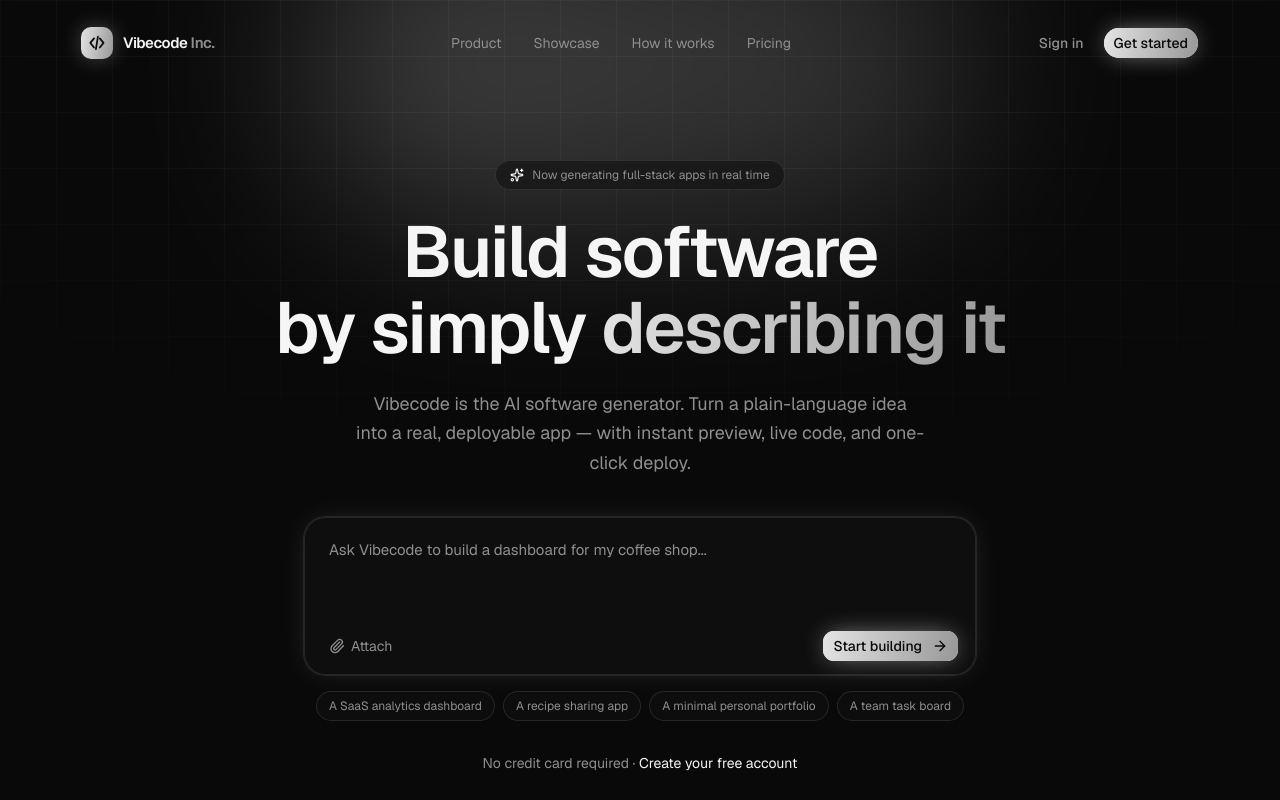
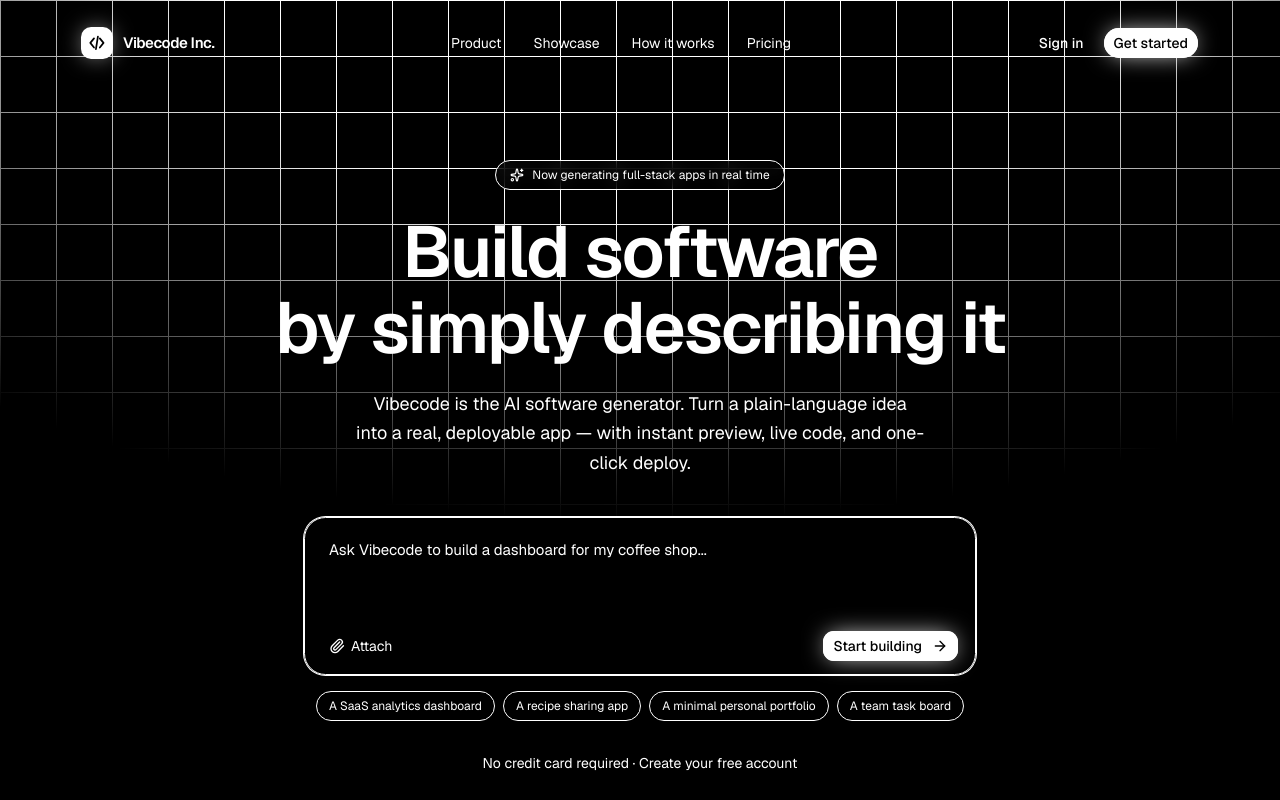
Before and after one commit to kakahanif10-dot/vibecode-69, a Next.js app: page / in a window 1280 px wide. Shown: the top 800 px of the page. Built offline with nearby package versions, Linux system fonts and the light colour scheme.

Commit message:
feat: enforce strict monochrome color scheme\n\nSwitched all color variables to pure black and white, removing gradients and glows for a cleaner look.

```diff
--- a/app/globals.css
+++ b/app/globals.css
@@ -41,46 +41,46 @@
 :root {
   color-scheme: dark;
 
-  /* Black & white minimalist palette — matched to v0.app */
-  /* Near-black background, crisp white headings, subtle low-contrast surfaces */
-  --background: oklch(0.14 0 0);
-  --foreground: oklch(0.97 0 0);
+  /* Strict monochrome — only pure black (#000000) and pure white (#FFFFFF) */
+  /* No greys, no gradation. Surfaces separate via solid white outlines. */
+  --background: #000000;
+  --foreground: #ffffff;
 
-  --card: oklch(0.18 0 0);
-  --card-foreground: oklch(0.97 0 0);
+  --card: #000000;
+  --card-foreground: #ffffff;
 
-  --popover: oklch(0.18 0 0);
-  --popover-foreground: oklch(0.97 0 0);
+  --popover: #000000;
+  --popover-foreground: #ffffff;
 
-  /* Primary is bright white like v0's Sign Up button */
-  --primary: oklch(0.98 0 0);
-  --primary-foreground: oklch(0.14 0 0);
+  /* Primary button: solid white with black text */
+  --primary: #ffffff;
+  --primary-foreground: #000000;
 
-  --secondary: oklch(0.24 0 0);
-  --secondary-foreground: oklch(0.97 0 0);
+  --secondary: #000000;
+  --secondary-foreground: #ffffff;
 
-  --muted: oklch(0.22 0 0);
-  --muted-foreground: oklch(0.65 0 0);
+  --muted: #000000;
+  --muted-foreground: #ffffff;
 
-  --accent: oklch(0.26 0 0);
-  --accent-foreground: oklch(0.97 0 0);
+  --accent: #ffffff;
+  --accent-foreground: #000000;
 
-  --destructive: oklch(0.62 0.2 25);
+  --destructive: #ffffff;
 
-  --border: oklch(1 0 0 / 10%);
-  --input: oklch(1 0 0 / 12%);
-  --ring: oklch(0.6 0 0);
+  --border: #ffffff;
+  --input: #ffffff;
+  --ring: #ffffff;
 
   --radius: 0.75rem;
 
-  --sidebar: oklch(0.16 0 0);
-  --sidebar-foreground: oklch(0.97 0 0);
-  --sidebar-border: oklch(1 0 0 / 8%);
-  --sidebar-accent: oklch(0.24 0 0);
+  --sidebar: #000000;
+  --sidebar-foreground: #ffffff;
+  --sidebar-border: #ffffff;
+  --sidebar-accent: #ffffff;
 
-  /* Monochrome brand gradient stops (light grey → mid grey) */
-  --brand-from: oklch(0.92 0 0);
-  --brand-to: oklch(0.68 0 0);
+  /* Brand wordmark: flat pure white (no gradient) */
+  --brand-from: #ffffff;
+  --brand-to: #ffffff;
 }
 
 @layer base {
@@ -112,28 +112,27 @@
   );
 }
 
-/* Subtle glowing border used across cards and inputs */
+/* Solid white outline (no grey glow) */
 @utility glow-border {
-  box-shadow:
-    0 0 0 1px oklch(1 0 0 / 8%),
-    0 0 30px -8px oklch(1 0 0 / 18%);
+  box-shadow: 0 0 0 1px #ffffff;
 }
 
 /* Grid backdrop for hero / deep-tech feel */
 .grid-backdrop {
   background-image:
-    linear-gradient(to right, oklch(1 0 0 / 4%) 1px, transparent 1px),
-    linear-gradient(to bottom, oklch(1 0 0 / 4%) 1px, transparent 1px);
+    linear-gradient(to right, #ffffff 1px, transparent 1px),
+    linear-gradient(to bottom, #ffffff 1px, transparent 1px);
   background-size: 56px 56px;
   mask-image: radial-gradient(ellipse 80% 60% at 50% 0%, black 40%, transparent 100%);
 }
 
 .glow-orb {
-  filter: blur(90px);
+  display: none;
 }
 
 ::selection {
-  background: oklch(1 0 0 / 22%);
+  background: #ffffff;
+  color: #000000;
 }
 
 /* Thin custom scrollbars for IDE feel */
```
